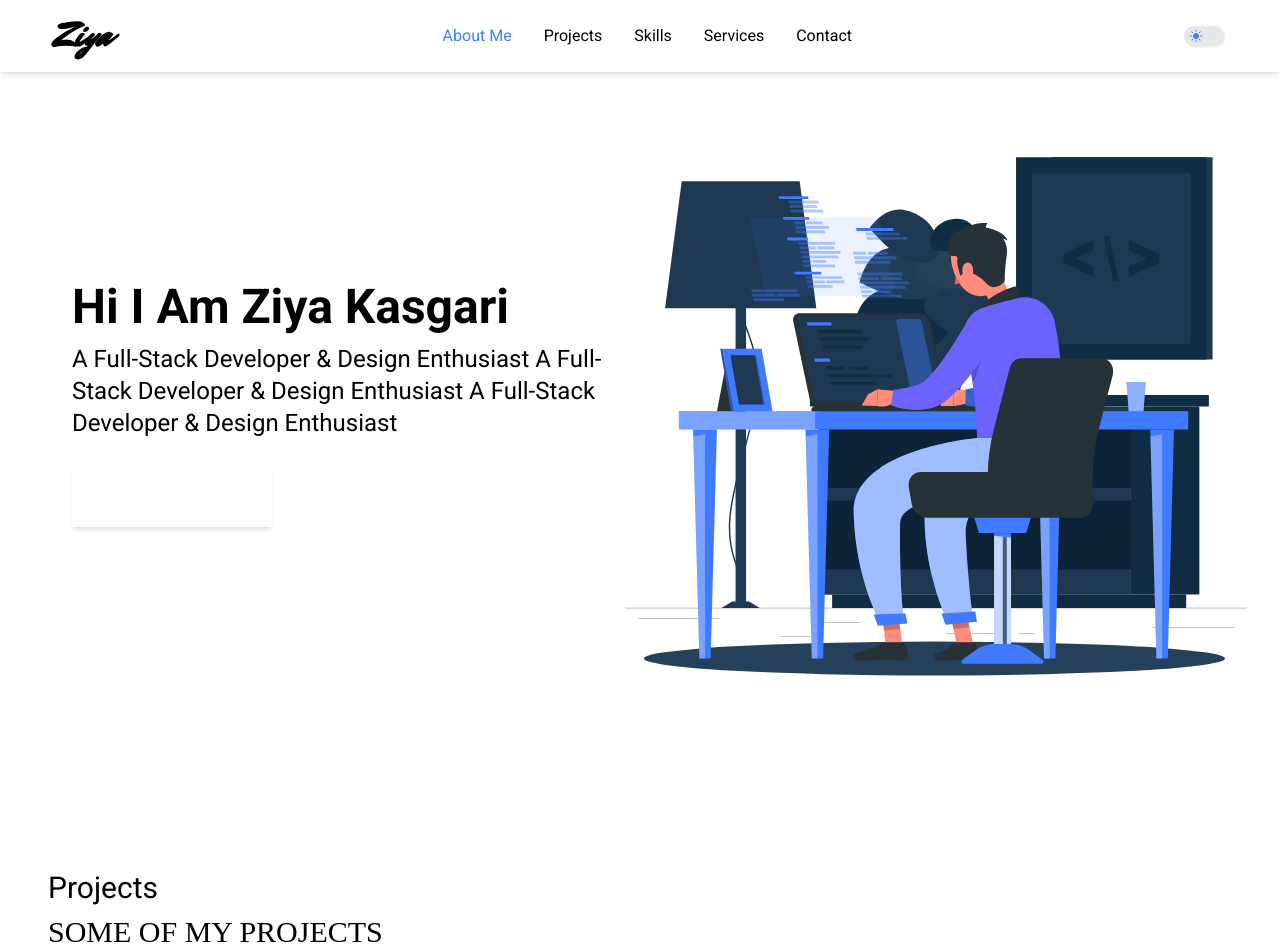
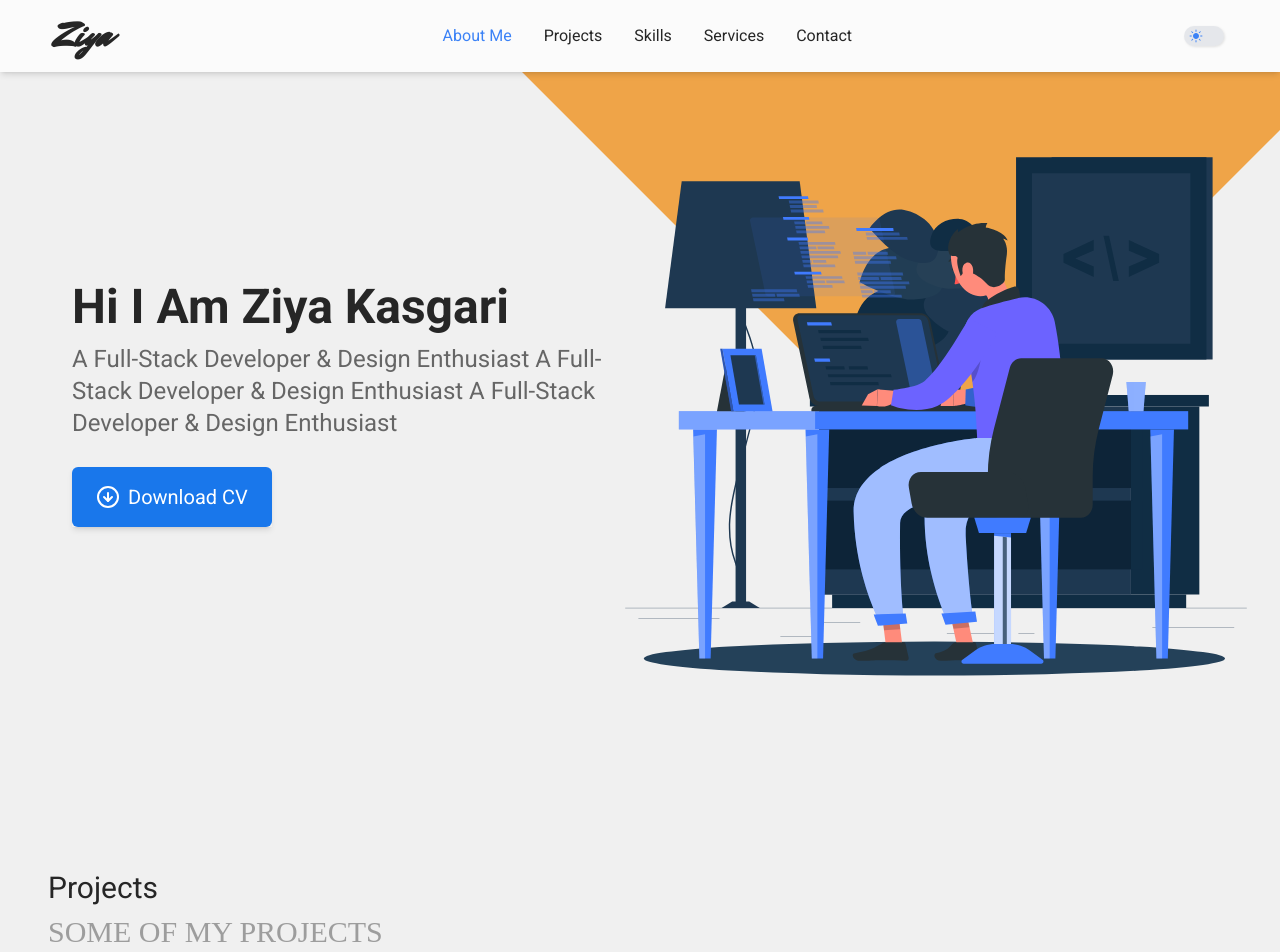
Before and after one commit to koltikin/my_portfolio, a React (Vite) app: page / in a window 1280 px wide. Shown: the top 952 px of the page. Built offline with nearby package versions, Linux system fonts and the light colour scheme; a web font is replaced by a local one.

Commit message:
bug is fixed

```diff
--- a/src/App.jsx
+++ b/src/App.jsx
@@ -4,11 +4,7 @@ import { Provider } from 'react-redux'
 import AOS from 'aos'
 import 'aos/dist/aos.css'
 import { useEffect } from 'react'
-import Header from './componet/header/Header'
-import Hero from './componet/hero/Hero'
-import PopupMenue from './componet/PopupMenue'
-import Projects from './componet/projects/Projects'
-import Skills from './componet/skills/Skills'
+import Wrapper from './componet/Wrapper'
 
 function App() {
 
@@ -23,11 +19,7 @@ function App() {
   }, [])
   return (
     <Provider store={store}>
-      <Header />
-      <Hero />
-      <Projects />
-      <Skills />
-      <PopupMenue />
+      <Wrapper />
     </Provider>
   )
 }
--- /dev/null
+++ b/src/componet/Wrapper.jsx
@@ -0,0 +1,30 @@
+import React, { useEffect } from 'react'
+
+import Header from './header/Header'
+import Hero from './hero/Hero'
+import PopupMenue from './PopupMenue'
+import Projects from './projects/Projects'
+import Skills from './skills/Skills'
+import { useDispatch, useSelector } from 'react-redux'
+import { setTheme } from '../redux/slice/ThemeSlice'
+
+function Wrapper() {
+
+    const dispatch = useDispatch();
+    const theme = useSelector((store) => store.theme.theme)
+
+    useEffect(() => {
+        dispatch(dispatch(setTheme(theme)))
+    }, []);
+    return (
+        <>
+            <Header />
+            <Hero />
+            <Projects />
+            <Skills />
+            <PopupMenue />
+        </>
+    )
+}
+
+export default Wrapper
```
